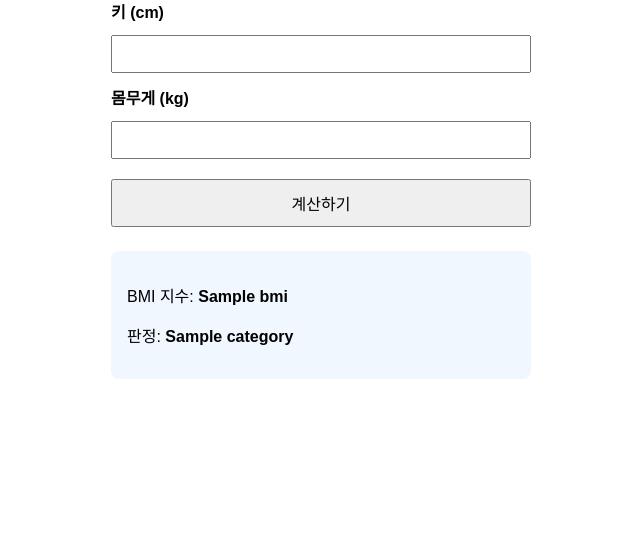
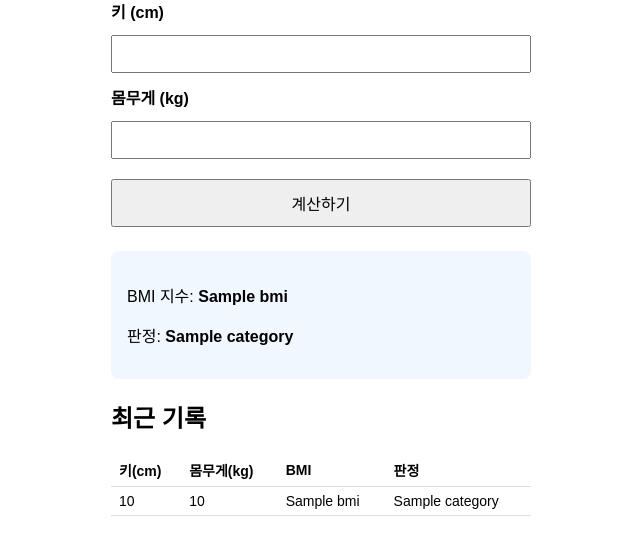
Before and after one commit to dewyeye2000-coder/bmi_flask_app, a Flask app: template templates/index.html in a window 1280 px wide. Shown: the part 116-671 px from the top of the page, without its empty margins (319-959 px from the left). Run offline with Flask 3, Linux system fonts and the light colour scheme; the template is opened without the code that fills it: most values are stand-ins (such as "Sample title", 1, 10 or a date in 2020).

Commit message:
Add Vercel config and Supabase persistence for BMI records

```diff
--- a/app.py
+++ b/app.py
@@ -1,6 +1,16 @@
+import os
+
+from dotenv import load_dotenv
 from flask import Flask, render_template, request
+from supabase import create_client
+
+load_dotenv()
 
 app = Flask(__name__)
+
+SUPABASE_URL = os.environ.get("SUPABASE_URL")
+SUPABASE_KEY = os.environ.get("SUPABASE_KEY")
+supabase = create_client(SUPABASE_URL, SUPABASE_KEY) if SUPABASE_URL and SUPABASE_KEY else None
 
 
 def calculate_bmi(height_cm, weight_kg):
@@ -36,10 +46,29 @@ def index():
                 bmi = calculate_bmi(height, weight)
                 category = get_bmi_category(bmi)
                 result = {"bmi": bmi, "category": category}
+
+                if supabase:
+                    supabase.table("bmi_records").insert({
+                        "height_cm": height,
+                        "weight_kg": weight,
+                        "bmi": bmi,
+                        "category": category,
+                    }).execute()
         except (ValueError, KeyError):
             error = "올바른 숫자를 입력해주세요."
 
-    return render_template("index.html", result=result, error=error)
+    history = []
+    if supabase:
+        response = (
+            supabase.table("bmi_records")
+            .select("*")
+            .order("created_at", desc=True)
+            .limit(10)
+            .execute()
+        )
+        history = response.data
+
+    return render_template("index.html", result=result, error=error, history=history)
 
 
 if __name__ == "__main__":
--- a/requirements.txt
+++ b/requirements.txt
@@ -1 +1,3 @@
 Flask
+supabase
+python-dotenv
--- a/templates/index.html
+++ b/templates/index.html
@@ -47,6 +47,17 @@
             border-radius: 8px;
             color: #b00020;
         }
+        table {
+            width: 100%;
+            border-collapse: collapse;
+            margin-top: 12px;
+            font-size: 14px;
+        }
+        th, td {
+            padding: 6px 8px;
+            text-align: left;
+            border-bottom: 1px solid #ddd;
+        }
     </style>
 </head>
 <body>
@@ -71,5 +82,25 @@
         <p>판정: <strong>{{ result.category }}</strong></p>
     </div>
     {% endif %}
+
+    {% if history %}
+    <h2>최근 기록</h2>
+    <table>
+        <tr>
+            <th>키(cm)</th>
+            <th>몸무게(kg)</th>
+            <th>BMI</th>
+            <th>판정</th>
+        </tr>
+        {% for record in history %}
+        <tr>
+            <td>{{ record.height_cm }}</td>
+            <td>{{ record.weight_kg }}</td>
+            <td>{{ record.bmi }}</td>
+            <td>{{ record.category }}</td>
+        </tr>
+        {% endfor %}
+    </table>
+    {% endif %}
 </body>
 </html>
```
Also changed, not shown: vercel.json (added), 1 other file.
